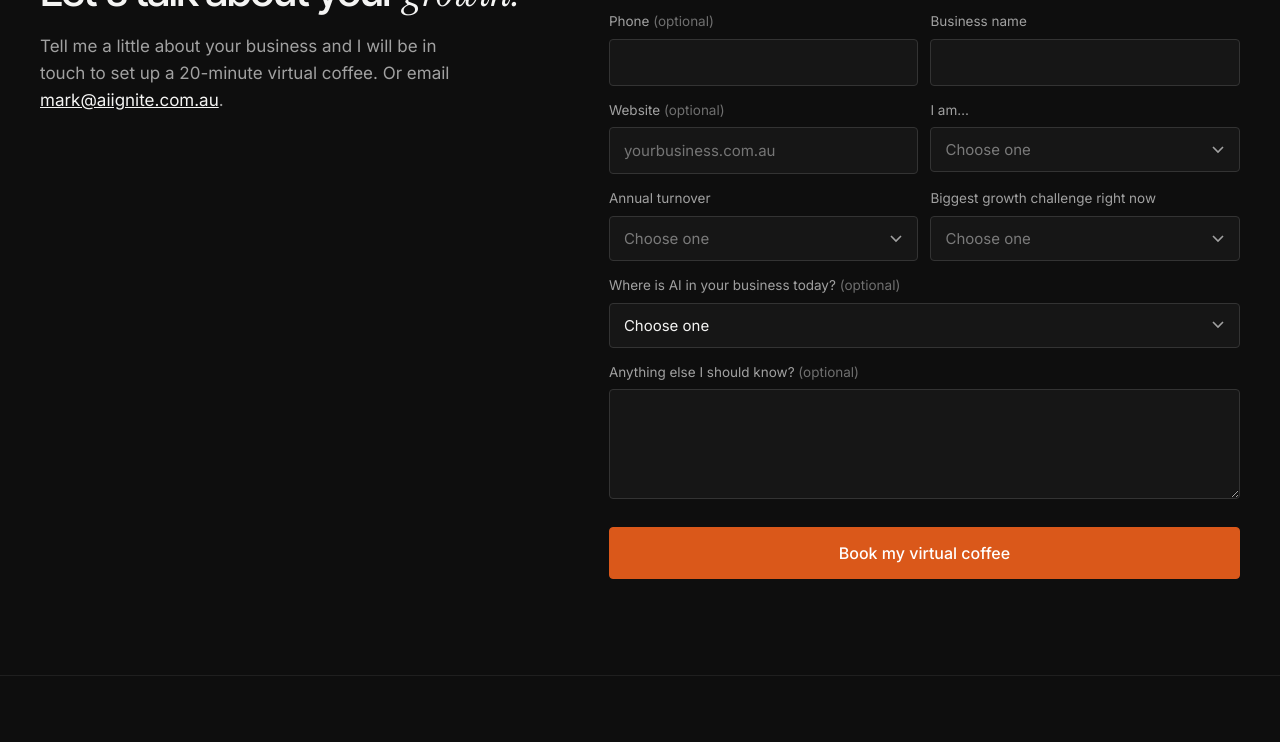
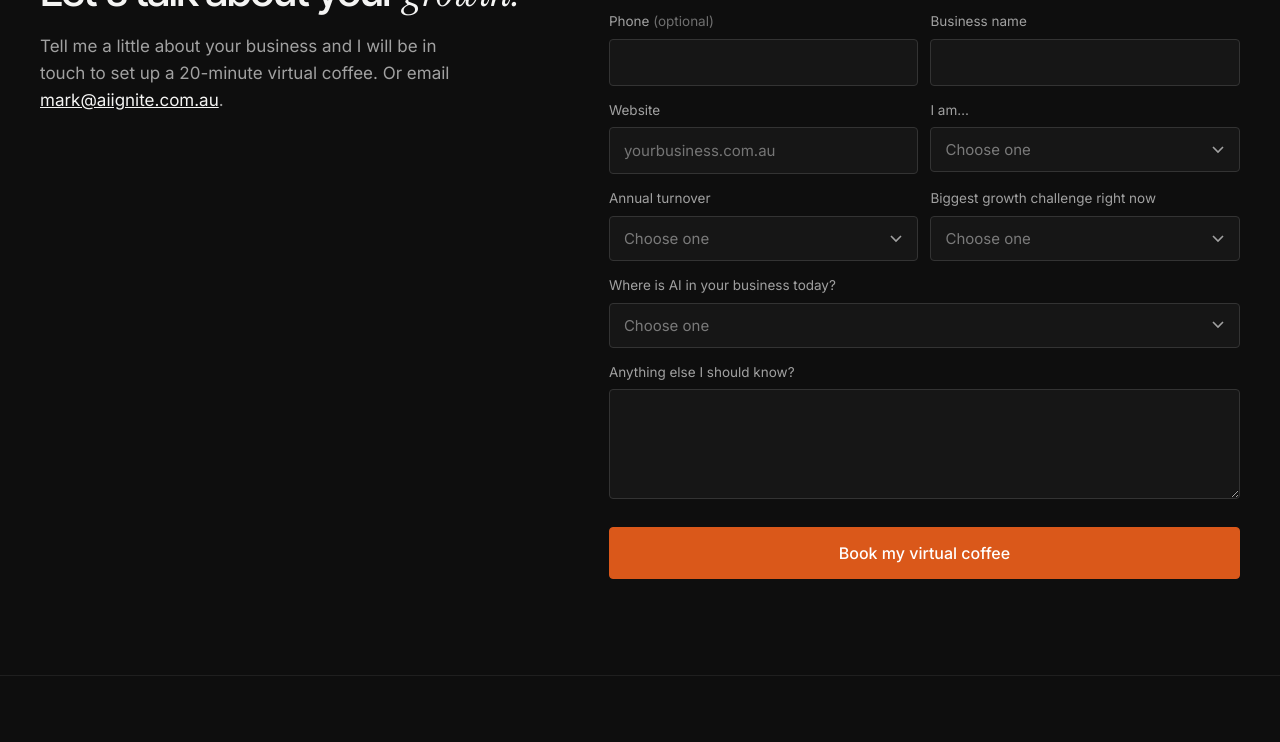
Before and after one commit to calabromarkai/AI-Ignite, a plain HTML site: page growth.html in a window 1280 px wide. Shown: the part 3242-3984 px from the top of the page. Drawn offline with Linux system fonts and the light colour scheme.

Commit message:
Make Website, AI today and Anything else required on the Growth Partner form
Co-Authored-By: Claude Opus 5.5 <noreply@anthropic.com>

```diff
--- a/growth.html
+++ b/growth.html
@@ -384,8 +384,8 @@
           </div>
           <div class="form-row">
             <div class="form-group">
-              <label for="g-website">Website <span class="opt">(optional)</span></label>
-              <input type="text" id="g-website" name="website" inputmode="url" placeholder="yourbusiness.com.au" />
+              <label for="g-website">Website</label>
+              <input type="text" id="g-website" name="website" inputmode="url" placeholder="yourbusiness.com.au" required />
             </div>
             <div class="form-group">
               <label for="g-role">I am…</label>
@@ -423,17 +423,17 @@
             </div>
           </div>
           <div class="form-group">
-            <label for="g-ai">Where is AI in your business today? <span class="opt">(optional)</span></label>
-            <select id="g-ai" name="ai_today">
-              <option value="" selected>Choose one</option>
+            <label for="g-ai">Where is AI in your business today?</label>
+            <select id="g-ai" name="ai_today" required>
+              <option value="" disabled selected>Choose one</option>
               <option>Not started</option>
               <option>Dabbling</option>
               <option>Using it most days</option>
             </select>
           </div>
           <div class="form-group">
-            <label for="g-notes">Anything else I should know? <span class="opt">(optional)</span></label>
-            <textarea id="g-notes" name="notes"></textarea>
+            <label for="g-notes">Anything else I should know?</label>
+            <textarea id="g-notes" name="notes" required></textarea>
           </div>
           <!-- spam trap: real people never see or fill this -->
           <div class="hp" aria-hidden="true">
```
